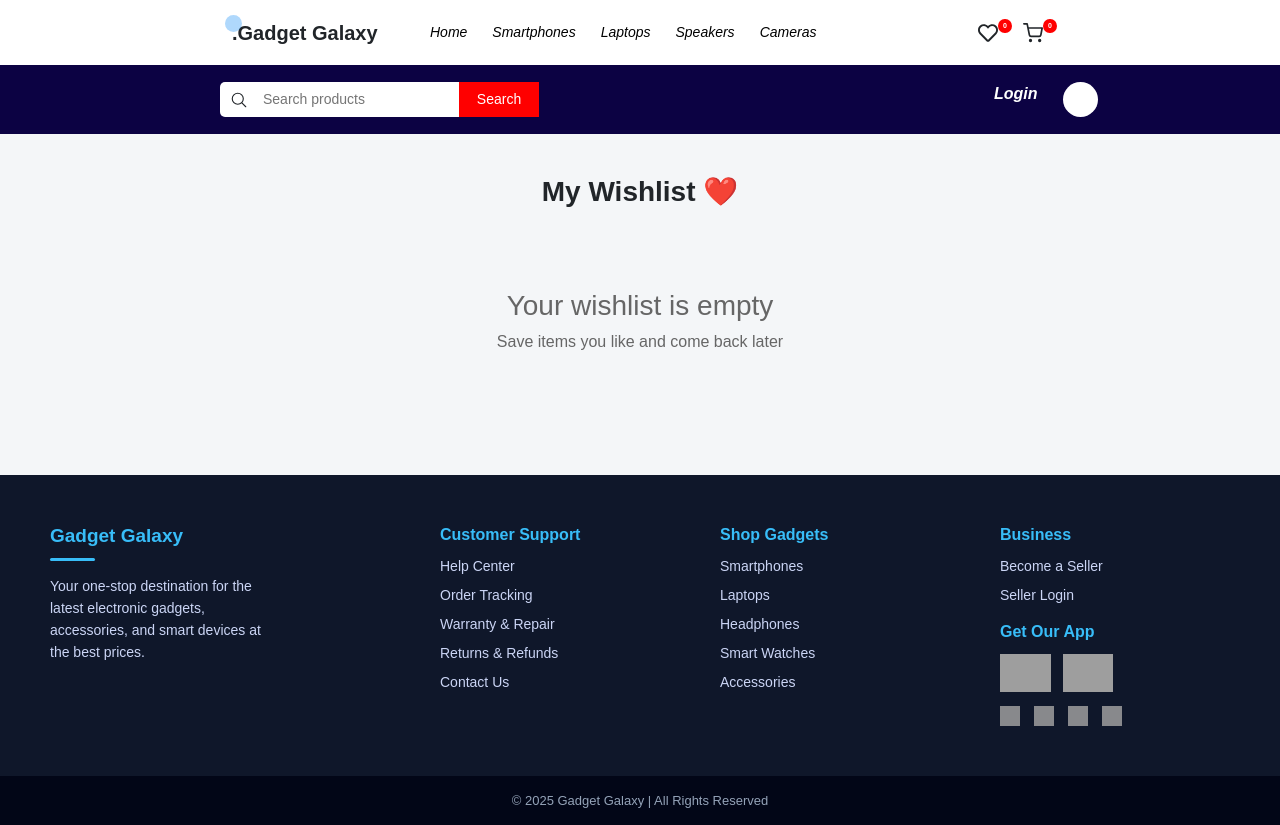
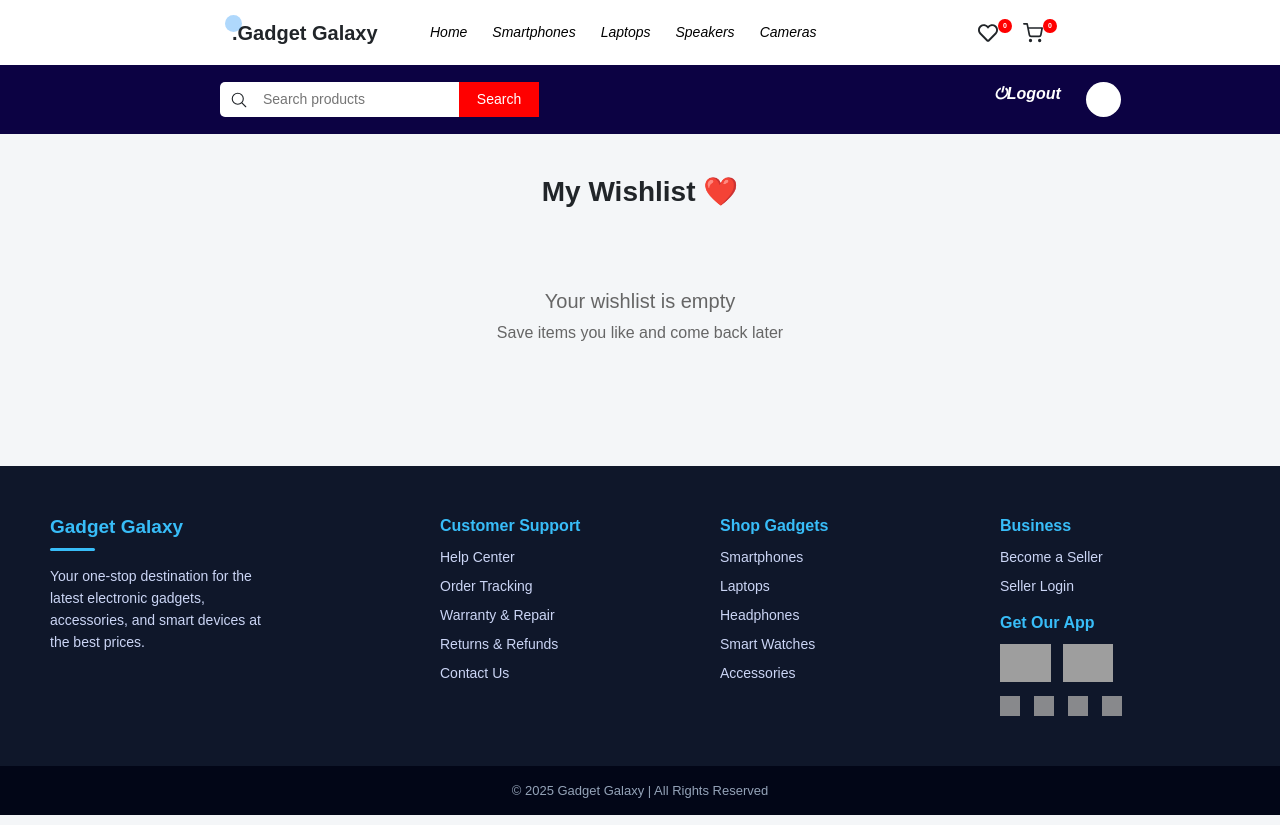
Before and after one commit to vijaymandal6708/My_Projects, a React (Vite) app in the folder 00_Final_Project/client/: page /wishlist in a window 1280 px wide. Shown: the top 825 px of the page. Built offline with nearby package versions, Linux system fonts and the light colour scheme; grey boxes are pictures that could not be loaded.

Commit message:
gadget galaxy website correction

```diff
--- a/00_Final_Project/client/src/App.jsx
+++ b/00_Final_Project/client/src/App.jsx
@@ -19,7 +19,7 @@ import Laptops from "./pages/categories/Laptops";
 import Speakers from "./pages/categories/Speakers";
 import Cameras from "./pages/categories/Cameras";
 import SearchResults from "./pages/SearchResults";
-import Wishlist from "./Wishlist";
+import Wishlist from "./pages/Wishlist";
 
 /* ===== ADMIN PAGES ===== */
 import AdminDashboard from "./admin/AdminDashboard";
--- a/00_Final_Project/client/src/Layout.jsx
+++ b/00_Final_Project/client/src/Layout.jsx
@@ -9,7 +9,7 @@ const Layout = () => {
       <Header />
 
       {/* MAIN CONTENT OFFSET */}
-      <div style={{ marginTop: "135px" }}>
+      <div style={{ marginTop: "135px"}}>
         <Outlet />
       </div>
 
--- a/00_Final_Project/client/src/Layout2.jsx
+++ b/00_Final_Project/client/src/Layout2.jsx
@@ -4,7 +4,9 @@ import { Outlet } from 'react-router-dom'
 const Layout2 = () => {
   return (
     <>
-      <Outlet></Outlet>
+       <div>
+        <Outlet></Outlet>
+       </div>
     </>
   )
 }
--- a/00_Final_Project/client/src/components/Header.jsx
+++ b/00_Final_Project/client/src/components/Header.jsx
@@ -52,7 +52,7 @@ const Header = () => {
     debounceRef.current = setTimeout(async () => {
       try {
         const { data } = await axios.get(
-          `${import.meta.env.VITE_BACKENDURL}/product/search?q=${searchText}`
+          `${import.meta.env.VITE_BACKENDURL}/product/search?q=${searchText}`,
         );
         setSuggestions(data);
         setShowSuggestions(true);
@@ -280,15 +280,31 @@ const Header = () => {
               <p>.Gadget Galaxy</p>
             </div>
 
-            <Link to="/home" onClick={resetSearch}>Home</Link>
-            <Link to="/categories/smartphones" onClick={resetSearch}>Smartphones</Link>
-            <Link to="/categories/laptops" onClick={resetSearch}>Laptops</Link>
-            <Link to="/categories/speakers" onClick={resetSearch}>Speakers</Link>
-            <Link to="/categories/cameras" onClick={resetSearch}>Cameras</Link>
+            <Link to="/home" onClick={resetSearch}>
+              Home
+            </Link>
+            <Link to="/categories/smartphones" onClick={resetSearch}>
+              Smartphones
+            </Link>
+            <Link to="/categories/laptops" onClick={resetSearch}>
+              Laptops
+            </Link>
+            <Link to="/categories/speakers" onClick={resetSearch}>
+              Speakers
+            </Link>
+            <Link to="/categories/cameras" onClick={resetSearch}>
+              Cameras
+            </Link>
           </div>
 
           <div className="right-container">
-            <div className="wishlist-container">
+            <div
+              className="wishlist-container"
+              onClick={() => {
+                resetSearch();
+                navigate("/wishlist");
+              }}
+            >
               <span>{wishlistData.length}</span>
               <FaRegHeart />
             </div>
@@ -344,7 +360,9 @@ const Header = () => {
             )}
           </div>
 
-          <Link to="/login" onClick={resetSearch}>Login</Link>
+          <Link to="/login" onClick={resetSearch}>
+            ⏻Logout
+          </Link>
           <div className="profile"></div>
         </div>
       </div>
--- a/00_Final_Project/client/src/pages/Cart.jsx
+++ b/00_Final_Project/client/src/pages/Cart.jsx
@@ -201,7 +201,7 @@ const Cart = () => {
 
       {/* ===== JSX ===== */}
       <div className="cart-page">
-        <h2 className="cart-title">Your Cart</h2>
+        <h2 className="cart-title">My Cart</h2>
 
         {cart.length === 0 ? (
           <p className="empty-cart">Your cart is empty 🛒</p>
--- a/00_Final_Project/client/src/Wishlist.jsx
+++ b/00_Final_Project/client/src/pages/Wishlist.jsx
@@ -5,7 +5,7 @@ import {
   addToCart,
   increaseQuantity,
   removeFromWishlist,
-} from "./cartSlice";
+} from "../cartSlice";
 import { ToastContainer, toast } from "react-toastify";
 import "react-toastify/dist/ReactToastify.css";
 
@@ -149,7 +149,7 @@ const Wishlist = () => {
 
         {wishlist.length === 0 ? (
           <div className="empty">
-            <h3>Your wishlist is empty</h3>
+            <h5>Your wishlist is empty</h5>
             <p>Save items you like and come back later</p>
           </div>
         ) : (
```
